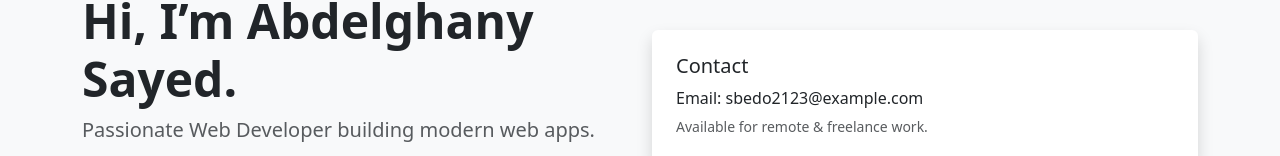
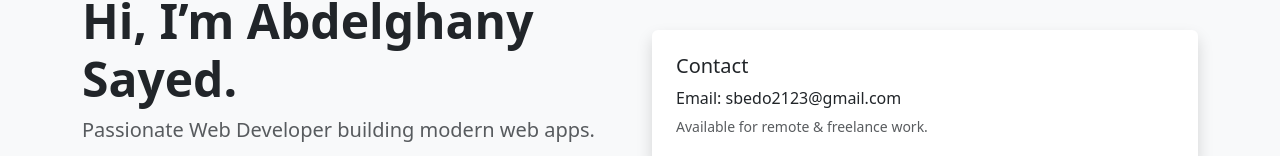
Before and after one commit to sbedo2123/Protfolio1, a React (Vite) app: page / in a window 1280 px wide. Shown: the part 112-268 px from the top of the page. Built offline with nearby package versions, Linux system fonts and the light colour scheme.

Commit message:
Update App.jsx

```diff
--- a/src/App.jsx
+++ b/src/App.jsx
@@ -39,7 +39,7 @@ const PROJECTS = [
 ];
 
 const CONTACT = {
-  email: "sbedo2123@example.com",
+  email: "sbedo2123@gmail.com",
   github: "https://github.com/sbedo2123",
   linkedin:
     "https://www.linkedin.com/in/abdelghany-sayed-56493a3a0?utm_source=share&utm_campaign=share_via&utm_content=profile&utm_medium=android_app",
```
